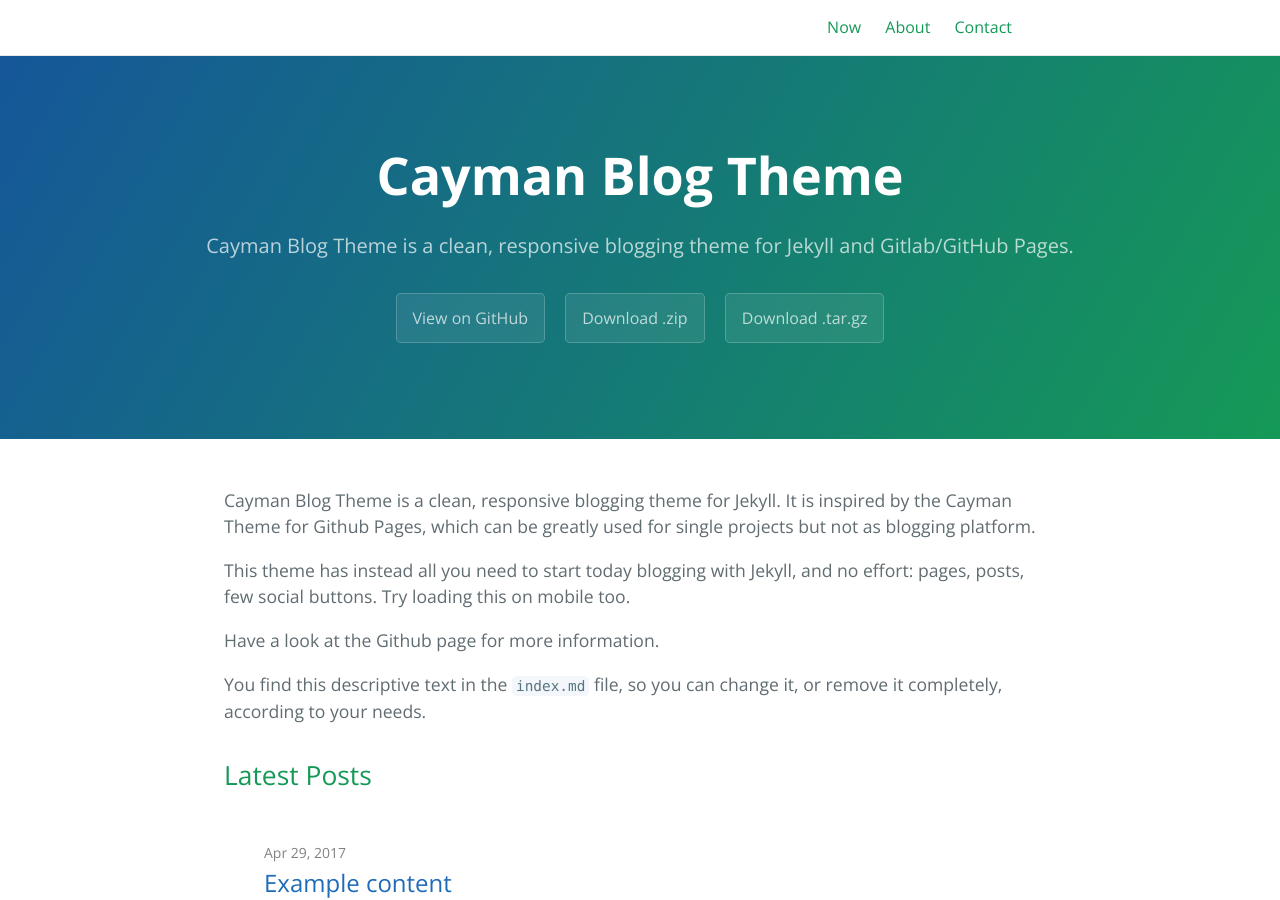
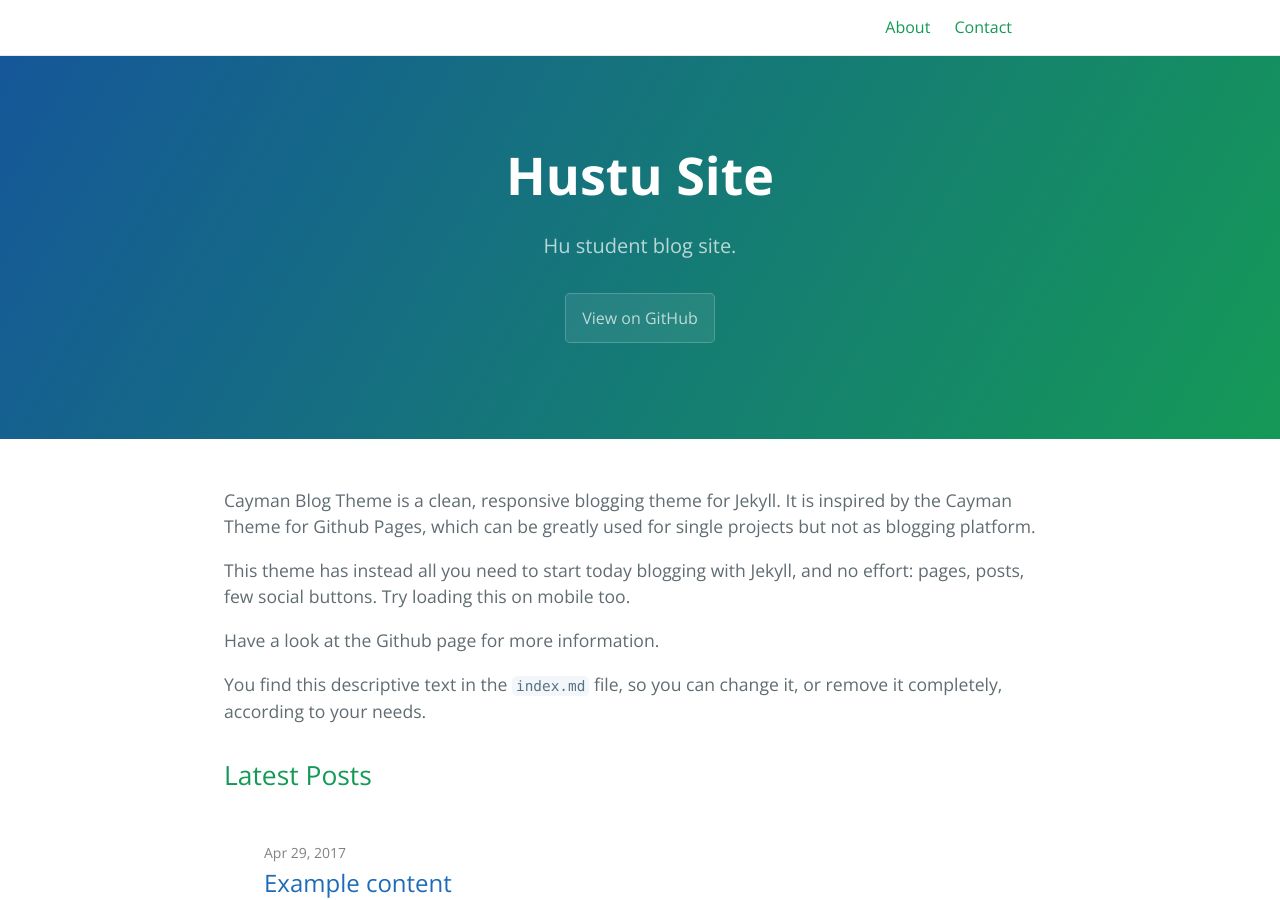
Before and after one commit to hustu/biostat, a Jekyll site: the page built from index.md, in a window 1280 px wide and 900 px high. Built offline with Jekyll 4.4.1, drawn with Linux system fonts in a browser that asks for light colours.

Commit message:
Update _config.yml

```diff
--- a/_config.yml
+++ b/_config.yml
@@ -1,9 +1,9 @@
-title: Cayman Blog Theme
-description: Cayman Blog Theme is a clean, responsive blogging theme for Jekyll and Gitlab/GitHub Pages.
-show_downloads: true
+title: Hustu Site
+description: Hu student blog site.
+show_downloads: false
 
-baseurl: "/cayman-blog" # change this to the subpath of your site, e.g. /blog. Leave it empty if you don't need it.
-url: "https://lorepirri.github.io" # change this to the base hostname & protocol for your site
+# baseurl: "/cayman-blog" # change this to the subpath of your site, e.g. /blog. Leave it empty if you don't need it.
+# url: "https://lorepirri.github.io" # change this to the base hostname & protocol for your site
 
 
 google_analytics:
@@ -16,7 +16,7 @@ cayman-blog:
 theme: # leave it empty
 
 # social
-author: lorepirri
+author: Hustu
 image: /thumbnail-jumbo.png
 twitter:
   username: lorepirri
@@ -27,4 +27,5 @@ plugins:
 target-blank:
     rel: nofollow
 
-header_page_refs: ['now', 'about', 'contact']
+header_page_refs: ['about', 'contact']
+# ['now', 'about', 'contact']
```
